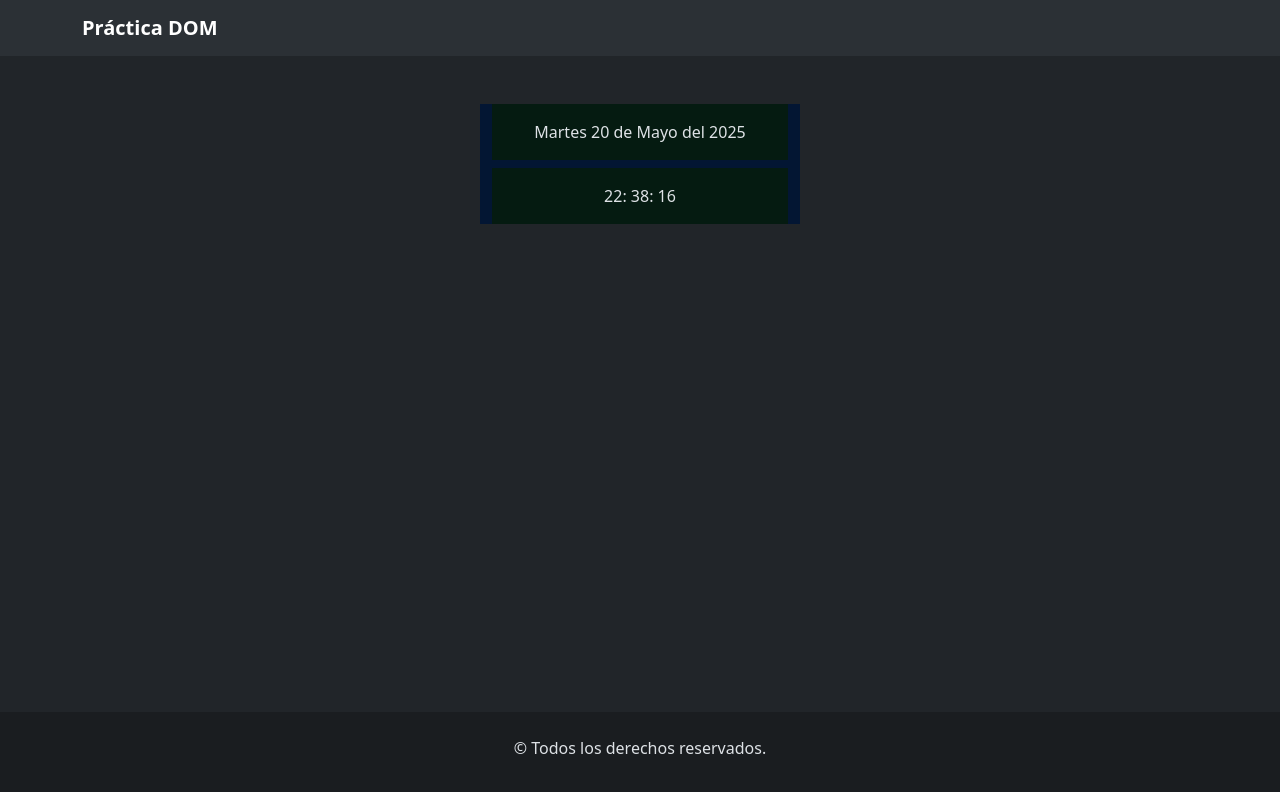
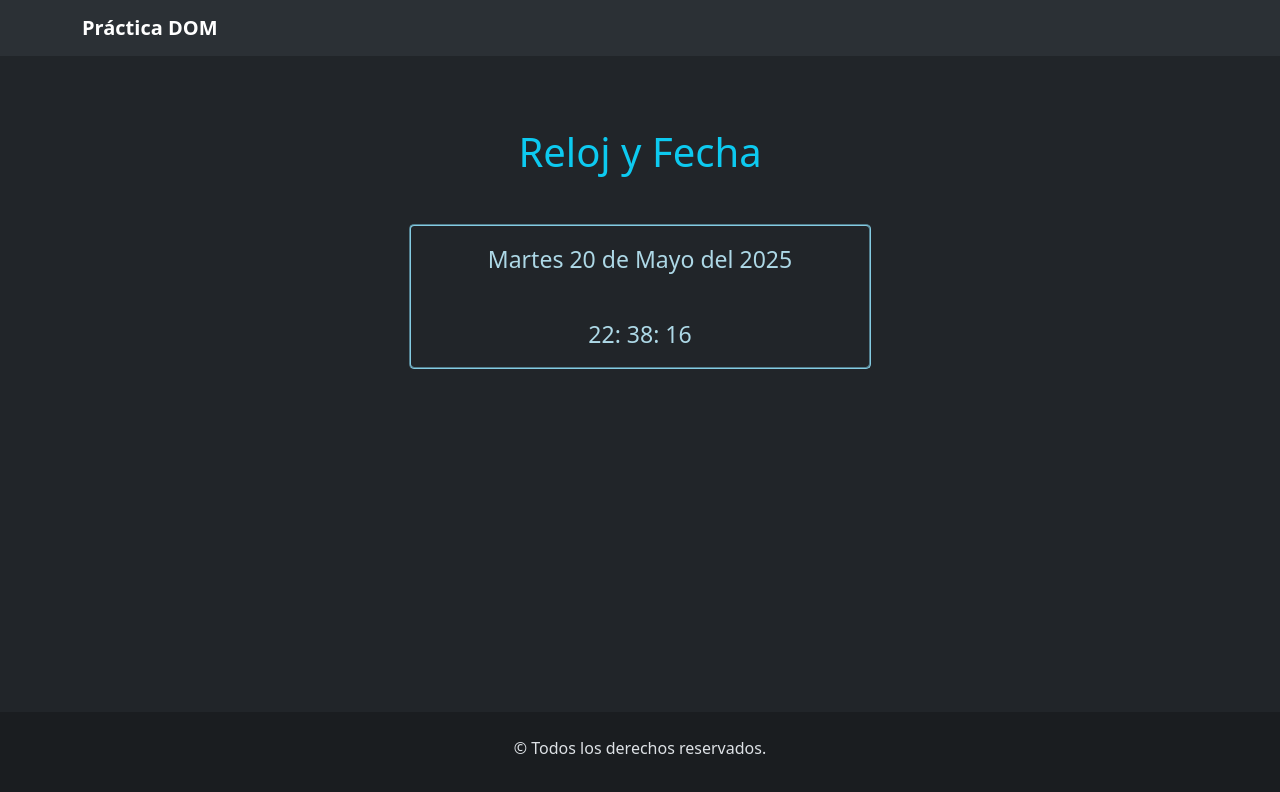
Before and after one commit to LuuRuiz17/tp5-ej4-DOMyBOM, a plain HTML site: page index.html in a window 1280 px wide. Drawn offline with nearby package versions, Linux system fonts and the light colour scheme.

Commit message:
Le di estilos a la fecha y hora

```diff
--- a/css/style.css
+++ b/css/style.css
@@ -7,3 +7,14 @@ body{
 main{
     flex-grow: 1;
 }
+
+.contenedorFecha,
+.contenedorHora{
+    font-size: 1.8vw;
+    color: lightblue;
+}
+
+.contenedorSection{
+    border-radius: 5px;
+    border: 2px groove rgb(132, 203, 226);
+}
--- a/index.html
+++ b/index.html
@@ -44,11 +44,14 @@
         </div>
       </nav>
     </header>
-    <main>
-        <section class="container mt-5 bg-primary-subtle w-25">
-          <div class="mb-2 bg-success-subtle p-3 text-center contenedorFecha"></div>
-          <div class="bg-success-subtle p-3 text-center contenedorHora"></div>
-        </section>
+    <main class="container d-flex flex-column">
+      <section class="container mt-3 w-50 px-5 py-2 rounded-3">
+        <h1 class="text-info text-center my-5">Reloj y Fecha</h1>
+        <div class="contenedorSection">
+          <div class="mb-2 p-3 text-center contenedorFecha"></div>
+          <div class="p-3 text-center contenedorHora"></div>
+        </div>
+      </section>
     </main>
     <footer class="bg-dark-subtle text-center">
       <p class="py-4">&copy Todos los derechos reservados.</p>
```
